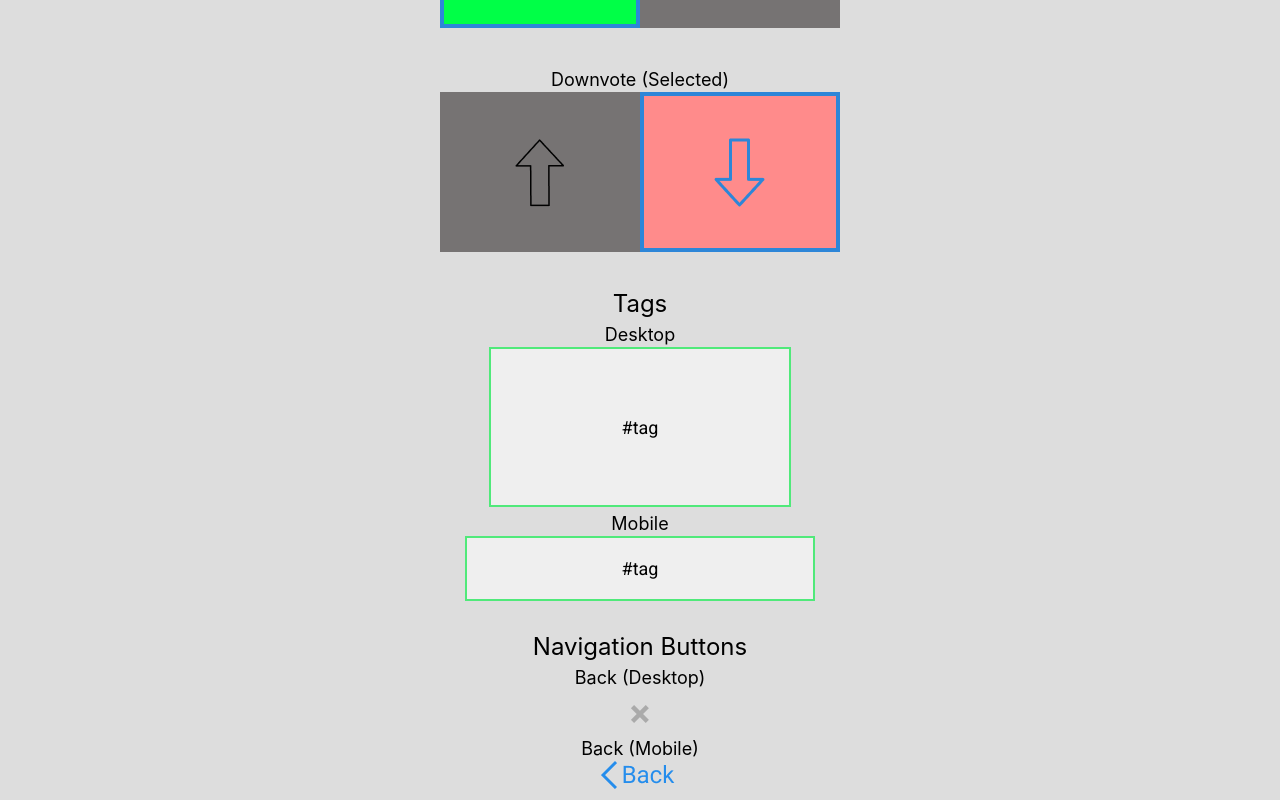
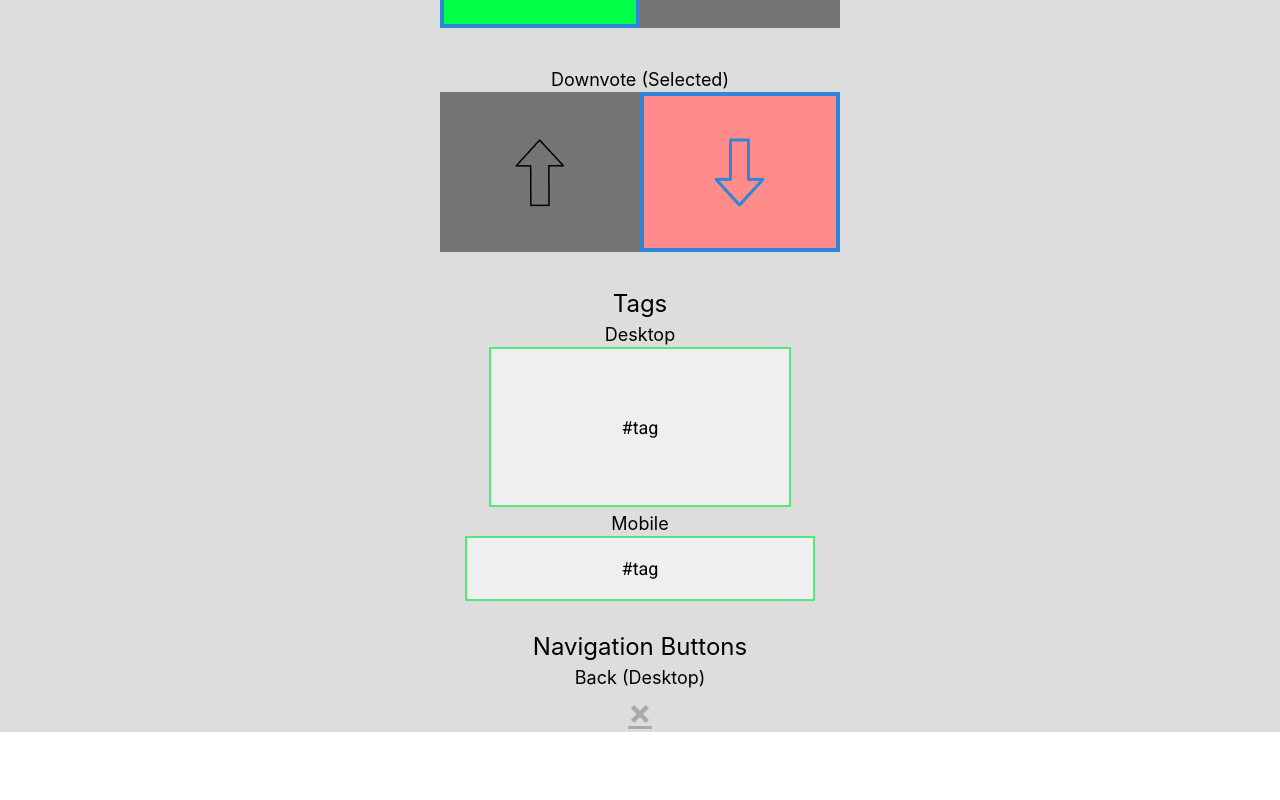
Before and after one commit to CSE370HCI/fantasticfour, a React (Create React App) app: page /styleguide in a window 1280 px wide. Shown: the part 2627-3427 px from the top of the page. After the commit the page ends 3359 px from the top, so only its background shows below. Built offline with nearby package versions, Linux system fonts and the light colour scheme; no server answers.

Commit message:
Update StyleGuide.jsx

```diff
--- a/src/Component/StyleGuide.jsx
+++ b/src/Component/StyleGuide.jsx
@@ -197,14 +197,9 @@ export default class StyleGuide extends React.Component {
           <content>
             Back (Desktop)
             <br/>
-            <Link className="desktop-back" style={{textDecoration: 'none'}}>&times;</Link>
+            <Link className="close" style={{float: 'none'}}>&times;</Link>
           </content>
           <br/>
-          <content>
-            Back (Mobile)
-            <br/>
-            <Link><img src={back}/></Link>
-          </content>
         </heading>
       </div>
     );
```
